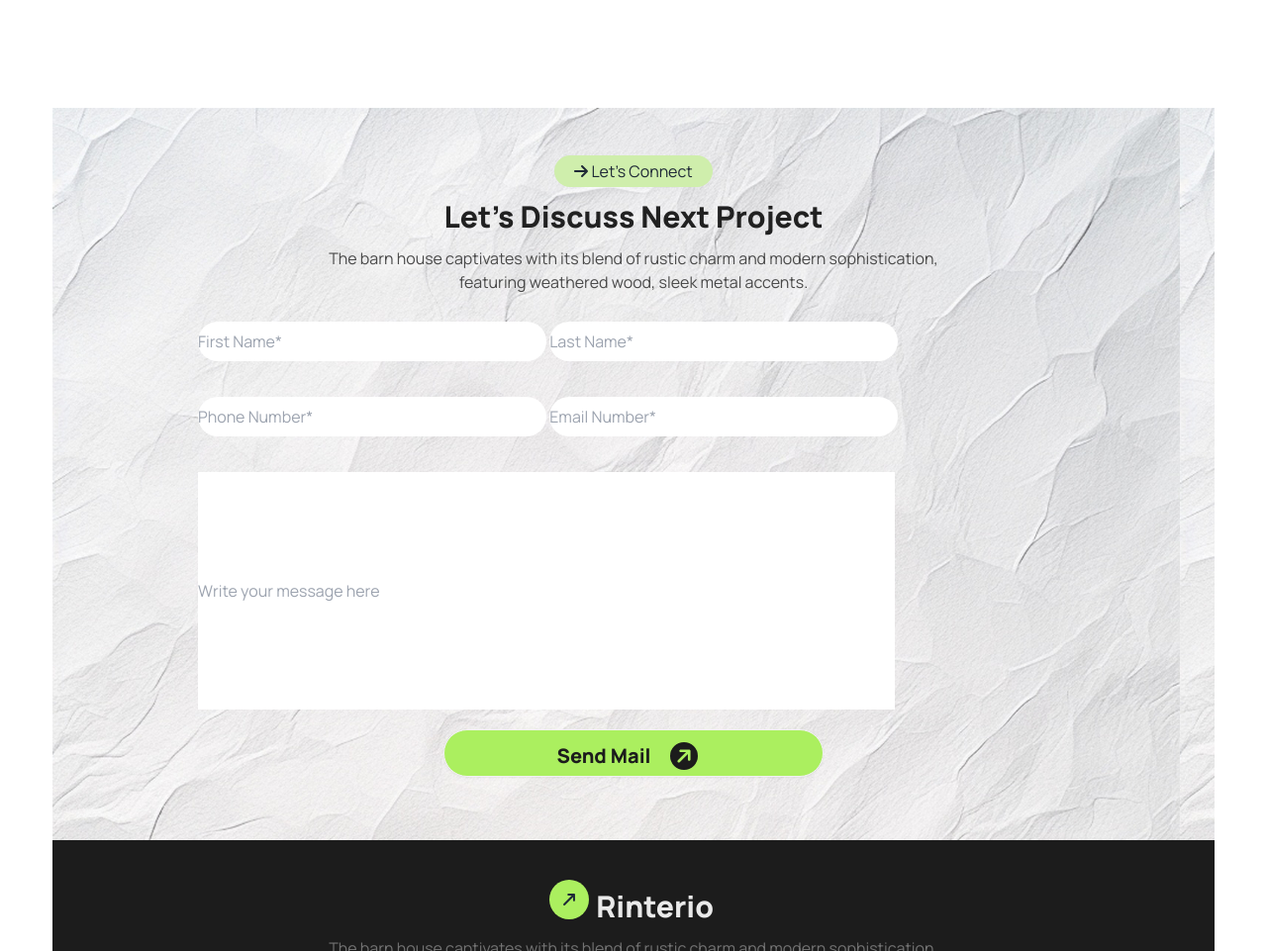
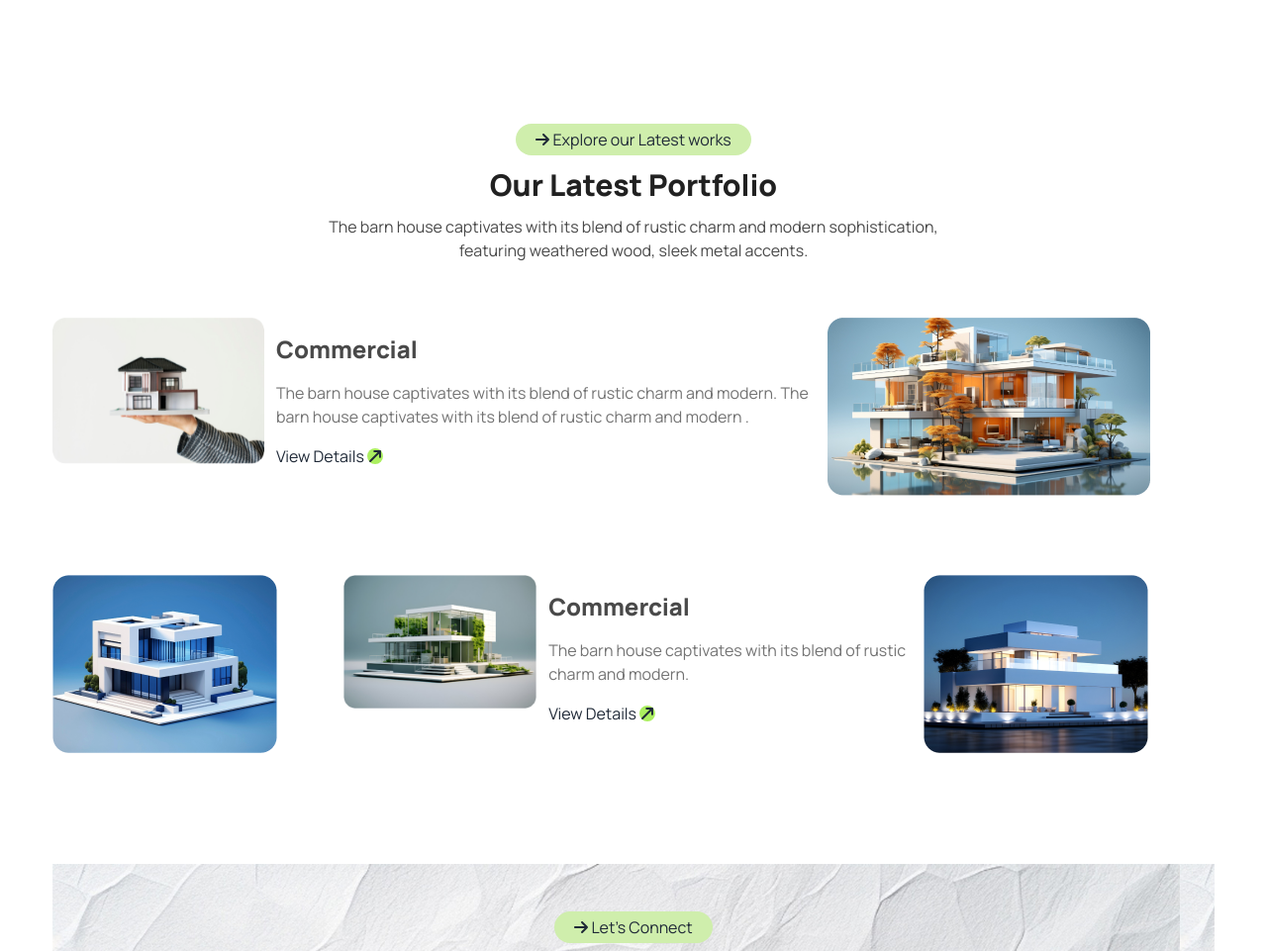
Before and after one commit to masumahmedon/rinterio-website, a plain HTML site: page index.html in a window 1280 px wide. Shown: the part 1949-2910 px from the top of the page at 99% size. Drawn offline with nearby package versions, Linux system fonts and the light colour scheme.

Commit message:
challallenge part-1 done

```diff
--- a/index.html
+++ b/index.html
@@ -192,6 +192,62 @@
                           </div>
                         </div>
            </section>
+           <!-- portfolio section -->
+            <section class="mt-20">
+              <!-- portfolio info -->
+              <div class="text-center mb-7">
+                <button class=" mt-12 bg-[#cfeeac] rounded-full px-5 py-1">
+                  <i class="fa-solid fa-arrow-right"></i>
+                  <span>Explore our Latest works</span>
+                  </button>
+                  <h2 class="text-3xl font-extrabold text-[#212121] py-3">Our Latest Portfolio</h2>
+                  <p class="text-[#494949]">The barn house captivates with its blend of rustic charm and modern sophistication,<br>
+                    featuring weathered wood, sleek metal accents.</p>
+              </div>
+
+
+
+              <div class="grid grid-cols-12 mt-14">
+                  <!-- container 1 -->
+                <div class="flex col-span-8">
+                  <div class="w-1/2">
+                    <img src="images/img1.png" alt="">
+                  </div>
+                  <div class="ml-3">
+                    <h5 class=" text-2xl font-extrabold text-[#494949] pt-4">Commercial</h5>
+                  <p class="text-[#737373] py-4">The barn house captivates with its blend of rustic charm and modern. The barn house captivates with its blend of rustic charm and modern .</p>
+                  <span>View Details <i class="fa-solid fa-arrow-right-long bg-[#ABEF5F] -rotate-45 rounded-full"></i></span>
+                  </div>
+                </div>
+                <!-- container 2 -->
+              <div class="col-span-4">
+                <img src="images/img2.png" alt="">
+              </div>
+            </div>
+
+
+            <div class=" mt-20 grid grid-cols-12">
+              <!-- container 3 -->
+              <div class="col-span-3">
+                <img src="images/img3.png" alt="">
+              </div>
+              <!-- container 4 -->
+                <div class="flex col-span-6">
+                  <div>
+                    <img src="images/img4.png" alt="">
+                  </div>
+                  <div class="ml-3">
+                    <h5 class=" text-2xl font-extrabold text-[#494949] pt-4">Commercial</h5>
+                  <p class="text-[#737373] py-4">The barn house captivates with its blend of rustic charm and modern. </p>
+                  <span>View Details <i class="fa-solid fa-arrow-right-long bg-[#ABEF5F] -rotate-45 rounded-full"></i></span>
+                  </div>
+                </div>
+                <!-- container 5 -->
+              <div class="col-span-3">
+                <img src="images/img5.png" alt="">
+              </div>
+            </div>
+            </section>
            <!-- contact section -->
             <section class="mt-28">
               <div class="bg-[url('images/bg.jpg')]">
```
